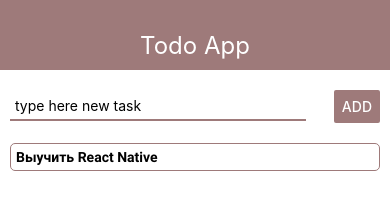
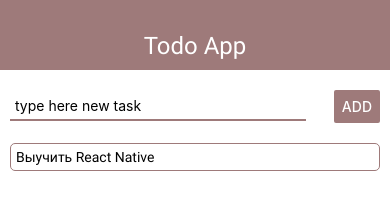
Before and after one commit to SDen4/react_native_demo_1, a React Native app: screen / in a window 390 px wide. Shown: the top 215 px of the page. Built offline with nearby package versions, Linux system fonts and the light colour scheme.

Commit message:
reusable components on font text example

```diff
--- a/src/components/Navbar.js
+++ b/src/components/Navbar.js
@@ -1,11 +1,12 @@
 import React from 'react';
-import { View, Text, StyleSheet } from 'react-native';
+import { View, StyleSheet } from 'react-native';
 import { THEME } from '../theme';
+import { AppText } from './ui/AppText';
 
 export const Navbar = props => {
     return (
         <View style={styles.navbar}>
-            <Text style={styles.text}>{props.title}</Text>
+            <AppText style={styles.text}>{props.title}</AppText>
         </View>
     );
 };
--- a/src/components/Todo.js
+++ b/src/components/Todo.js
@@ -1,6 +1,7 @@
 import React from 'react';
 import { StyleSheet, Text, View, TouchableOpacity } from 'react-native';
 import { THEME } from '../theme';
+import { AppText } from './ui/AppText';
 
 export const Todo = ({ todo, onRemove, onOpen }) => {
     return (
@@ -10,7 +11,7 @@
             onLongPress={() => onRemove(todo.id)}
         >
             <View style={styles.container}>
-                <Text style={styles.text}>{todo.title}</Text>
+                <AppText>{todo.title}</AppText>
             </View>
         </TouchableOpacity>
     );
@@ -23,8 +24,5 @@
         borderWidth: 1,
         borderRadius: 5,
         marginBottom: 5,
-    },
-    text: {
-        fontFamily: 'roboto-bold'
     }
 });
--- /dev/null
+++ b/src/components/ui/AppText.js
@@ -0,0 +1,10 @@
+import React from 'react';
+import { Text, StyleSheet } from 'react-native';
+
+export const AppText = (props) => <Text style={{...styles.default, ...props.style}}>{props.children}</Text>;
+
+const styles = StyleSheet.create({
+    default: {
+        fontFamily: 'roboto-regular',
+    },
+});
--- /dev/null
+++ b/src/components/ui/AppTextBold.js
@@ -0,0 +1,10 @@
+import React from 'react';
+import { Text, StyleSheet } from 'react-native';
+
+export const AppTextBold = (props) => <Text style={{...styles.default, ...props.style}}>{props.children}</Text>;
+
+const styles = StyleSheet.create({
+    default: {
+        fontFamily: 'roboto-bold',
+    },
+});
--- a/src/screens/TodoScreen.js
+++ b/src/screens/TodoScreen.js
@@ -1,8 +1,9 @@
 import React, { useState } from 'react';
-import { StyleSheet, View, Text, Button } from 'react-native';
+import { StyleSheet, View, Button } from 'react-native';
 import { THEME } from '../theme';
 import { AppCard } from '../components/ui/AppCard';
 import { EditModal } from '../components/EditModal';
+import { AppTextBold } from '../components/ui/AppTextBold';
 
 export const TodoScreen = ({ goBack, todo, onRemove, onSave }) => {
     //open or close modal for edit task
@@ -22,7 +23,7 @@
                 onSave={saveHandler}
             />
             <AppCard style={styles.fromParent}>
-                <Text style={styles.title}>{todo.title}</Text>
+                <AppTextBold style={styles.title}>{todo.title}</AppTextBold>
                 <Button title="Edit" onPress={() => setModal(true)} />
             </AppCard>
             <View style={styles.buttons}>
```
